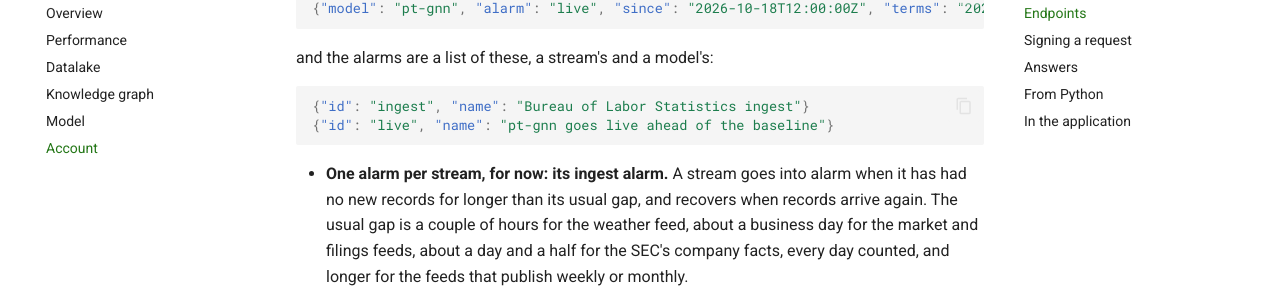
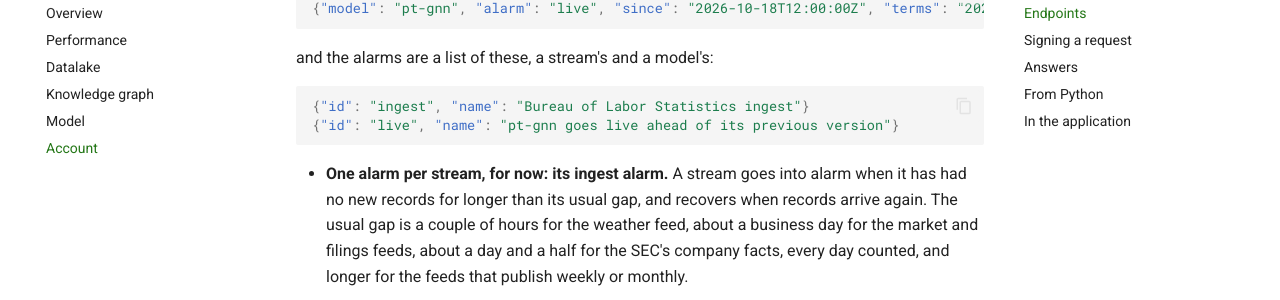
Before and after one commit to jeff1evesque/jefflevesque.com, an MkDocs documentation site: the page built from documentation/api/account.md, in a window 1280 px wide and 900 px high, scrolled down 1306 px. Shown: the part 144-444 px from the top of the window. Built offline with MkDocs 1.6.1 and Material for MkDocs 9.7.7, drawn with Linux system fonts in a browser that asks for light colours; comment, search, counter and statistics services are not loaded.

Commit message:
#326: account.md, the alarm list example's new name

````diff
--- a/documentation/api/account.md
+++ b/documentation/api/account.md
@@ -45,7 +45,7 @@ and the alarms are a list of these, a stream's and a model's:
 
 ```json
 {"id": "ingest", "name": "Bureau of Labor Statistics ingest"}
-{"id": "live", "name": "pt-gnn goes live ahead of the baseline"}
+{"id": "live", "name": "pt-gnn goes live ahead of its previous version"}
 ```
 
 - **One alarm per stream, for now: its ingest alarm.** A stream goes into alarm when it
````
